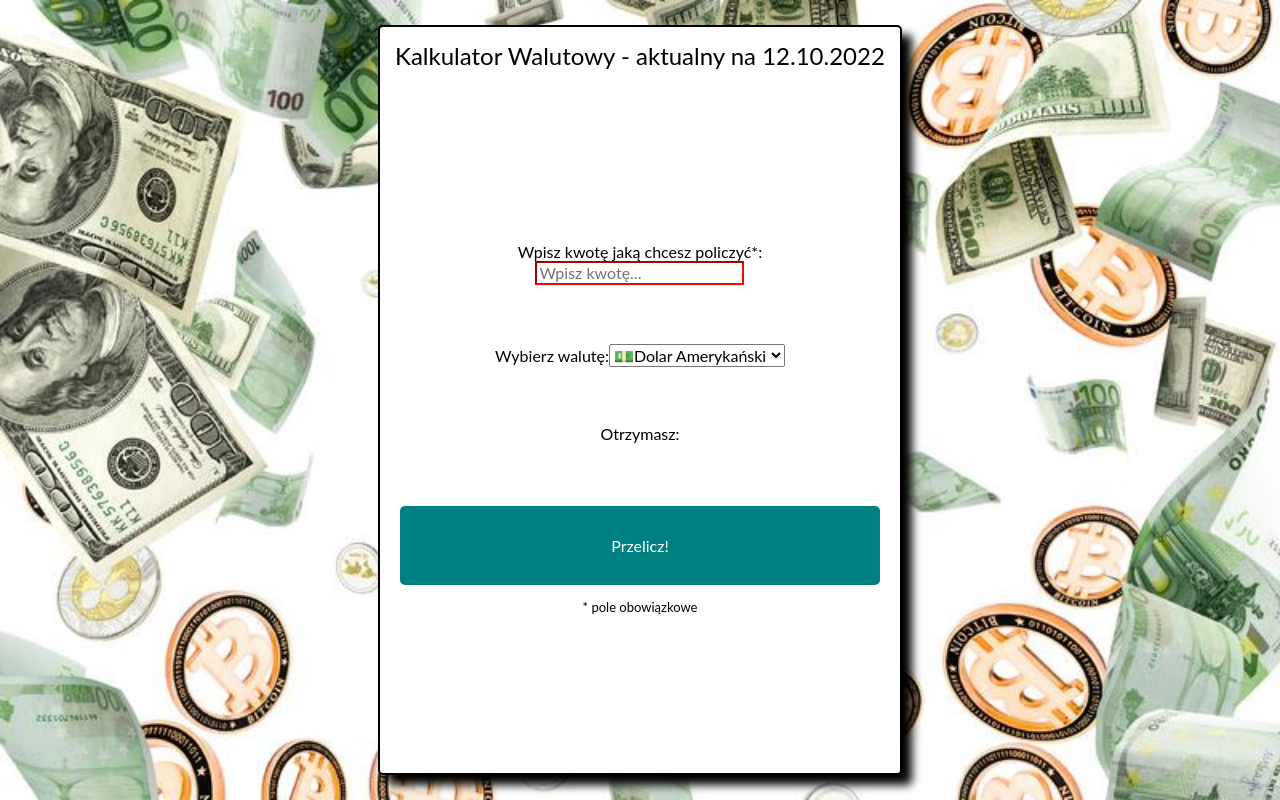
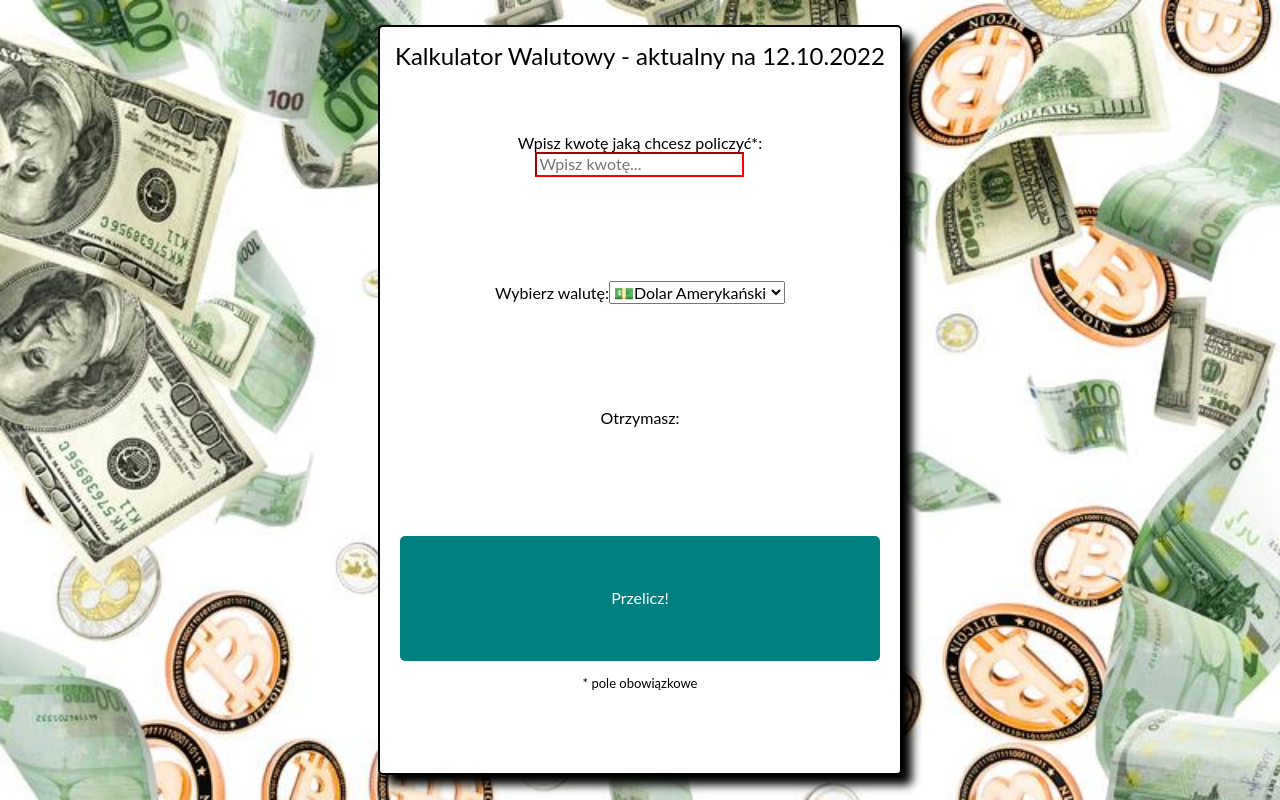
Before and after one commit to adrianSACHA/currency-converter-react, a React (Create React App) app: page / in a window 1280 px wide. Built offline with nearby package versions, Linux system fonts and the light colour scheme.

Commit message:
added grid temple rows

```diff
--- a/src/Container/style.css
+++ b/src/Container/style.css
@@ -1,5 +1,6 @@
 .container {
   max-width: 650px;
+  min-height: 50vh;
   margin: 15px;
   color: black;
   border: 2px solid black;
@@ -7,6 +8,8 @@
   border-radius: 5px;
   background-color: white;
   display: grid;
+  grid-template-rows: 0.5fr 3fr 0.5fr;
   justify-content: center;
   box-shadow: 10px 10px 10px;
+  align-content: center;
 }
```
